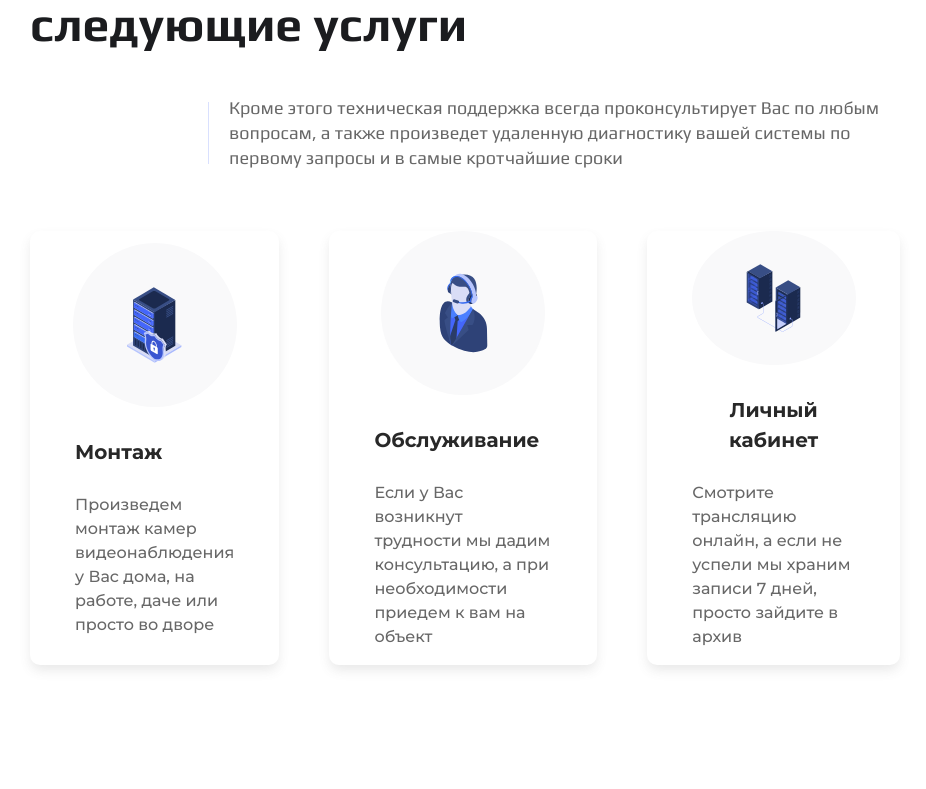
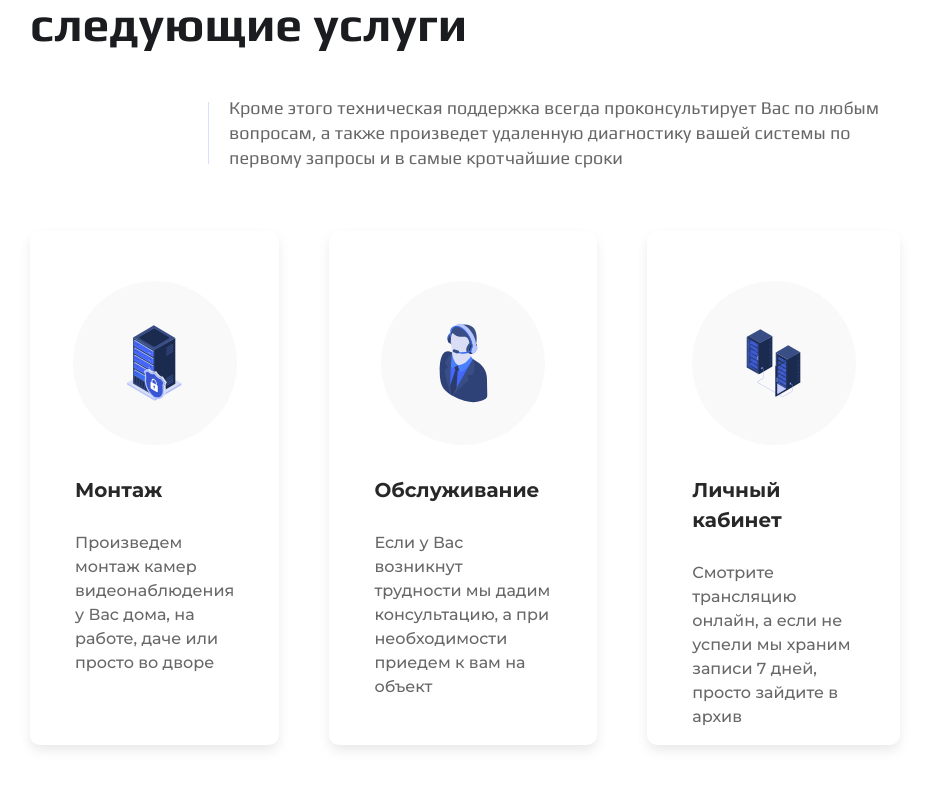
Before and after one commit to EgorEzhkov/camProject, a React (Vite) app: page / in a window 1280 px wide. Shown: the part 975-1764 px from the top of the page, without its empty margins (175-1101 px from the left). Built offline with nearby package versions, Linux system fonts and the light colour scheme.

Commit message:
fix card

```diff
--- a/src/ui/ServiceCard/ServiceCard.module.css
+++ b/src/ui/ServiceCard/ServiceCard.module.css
@@ -1,9 +1,9 @@
 .card {
+  padding-top: 50px;
   max-width: 370px;
-  height: 434px;
+  min-height: 434px;
   display: flex;
   flex-direction: column;
-  justify-content: center;
   align-items: center;
   -webkit-box-shadow: 0px 6px 12px -1px rgba(92, 92, 92, 0.14);
   -moz-box-shadow: 0px 6px 12px -1px rgba(92, 92, 92, 0.14);
@@ -29,6 +29,7 @@
 .subtitle {
   padding: 0 45px;
   align-self: start;
+  text-align: start;
   font-family: "Montserrat", "Courier New", Courier, monospace;
   font-size: 20px;
   font-weight: bold;
```
